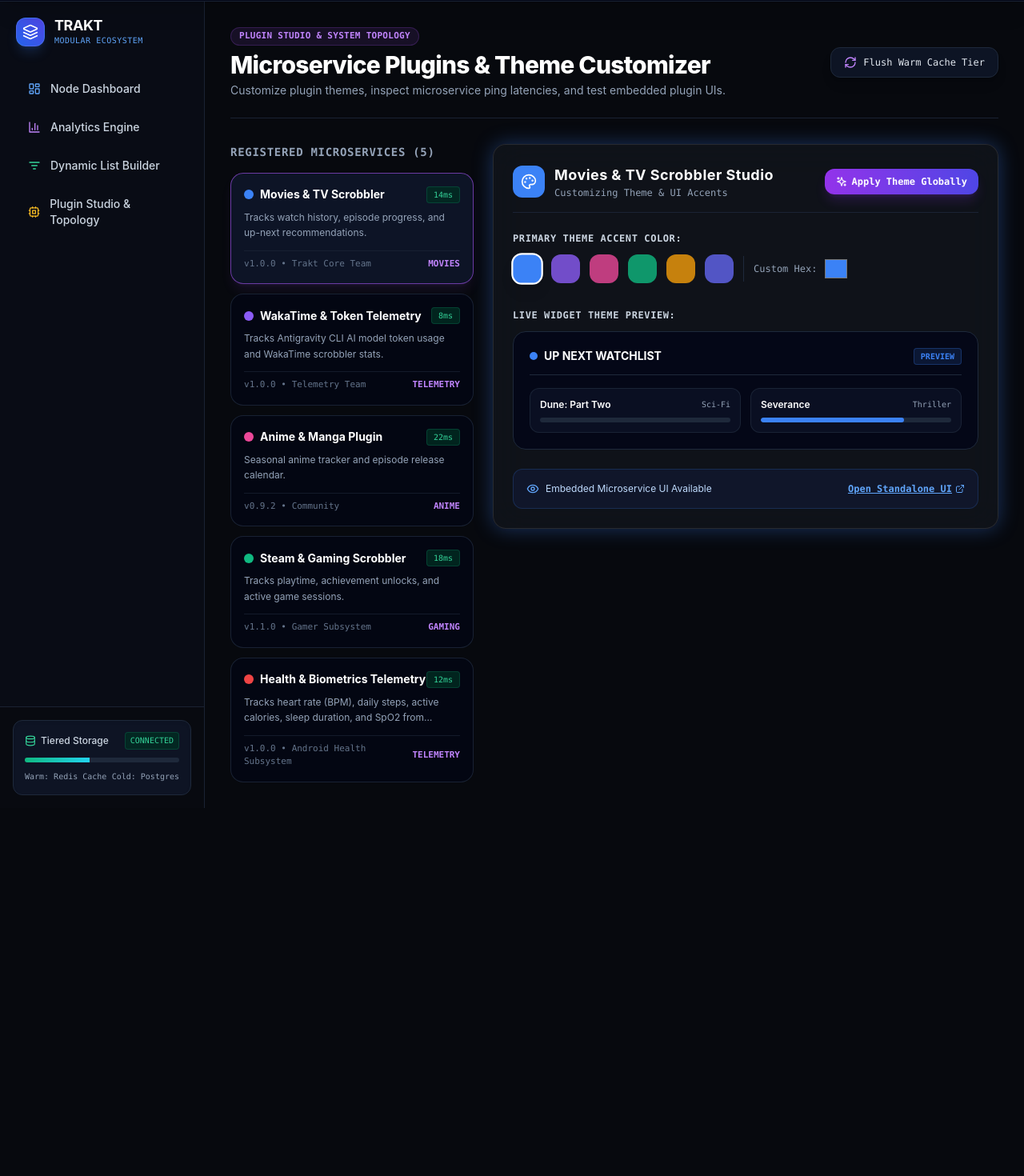
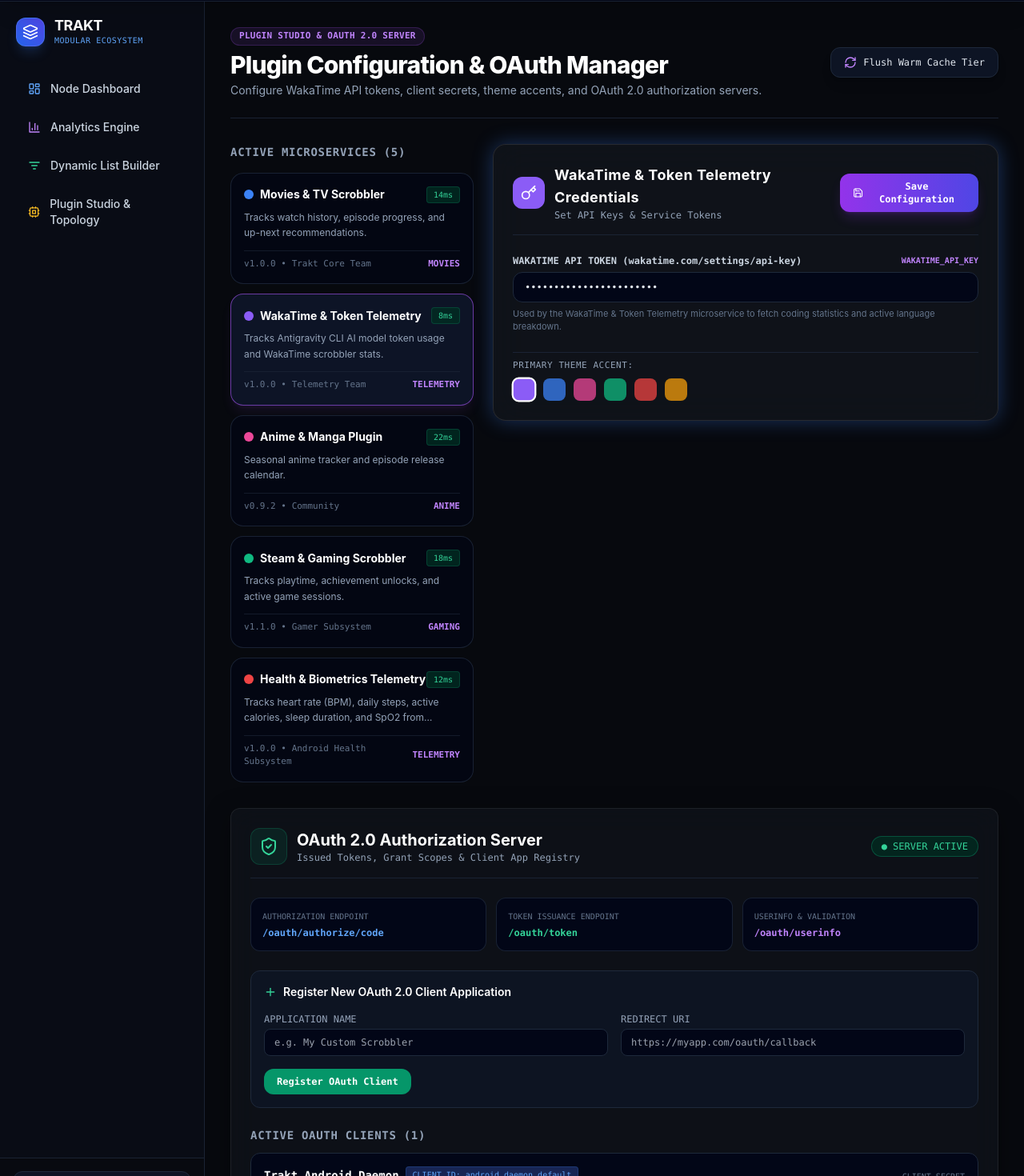
Before and after one commit to piderking/TRAKT-frontend, a Next.js app: page /plugins in a window 1280 px wide. Shown: the part 37-1507 px from the top of the page at 80% size. Before the commit the page ends 1047 px from the top, so only its background shows below. Built offline with nearby package versions, Linux system fonts and the light colour scheme; no server answers.

Commit message:
feat(ui): add Plugin Configuration Drawer and OAuth 2.0 Client Manager to /plugins

```diff
--- a/src/app/plugins/page.tsx
+++ b/src/app/plugins/page.tsx
@@ -1,6 +1,6 @@
 'use client';
 
-import React, { useState } from 'react';
+import React, { useState, useEffect } from 'react';
 import { usePlugins } from '../../context/PluginContext';
 import {
   Cpu,
@@ -9,33 +9,118 @@
   RefreshCw,
   Palette,
   Sparkles,
-  Radio,
-  Zap,
+  ShieldCheck,
+  Key,
+  Lock,
+  Check,
+  Eye,
+  Plus,
+  Copy,
+  Server,
   Terminal,
-  Check,
-  Eye
+  Save,
+  Globe
 } from 'lucide-react';
 
+interface OAuthClientData {
+  client_id: string;
+  client_secret: string;
+  client_name: string;
+  redirect_uris: string[];
+  scopes: string[];
+}
+
 export default function PluginsTopologyPage() {
-  const { plugins, activePluginId, setActivePluginId, updatePluginTheme, togglePlugin } = usePlugins();
-  const [selectedPluginId, setSelectedPluginId] = useState<string>('movies');
-  const [customColor, setCustomColor] = useState<string>('#8B5CF6');
+  const { plugins, activePluginId, setActivePluginId, updatePluginTheme } = usePlugins();
+  const [selectedPluginId, setSelectedPluginId] = useState<string>('wakatime');
   const [flushingCache, setFlushingCache] = useState(false);
+  const [savingConfig, setSavingConfig] = useState(false);
+  const [configSaved, setConfigSaved] = useState(false);
+
+  // Plugin Credentials State
+  const [wakaApiKey, setWakaApiKey] = useState('waka_sec_demo_key_99812');
+  const [traktClientId, setTraktClientId] = useState('demo_trakt_id_7781');
+  const [traktClientSecret, setTraktClientSecret] = useState('demo_trakt_secret_9981');
+  const [healthSyncToken, setHealthSyncToken] = useState('hc_token_demo_3341');
+
+  // OAuth Server State
+  const [oauthClients, setOauthClients] = useState<OAuthClientData[]>([
+    {
+      client_id: 'android_daemon_default',
+      client_secret: 'sec_8f99a1b2c3d4e5f6',
+      client_name: 'Trakt Android Daemon',
+      redirect_uris: ['https://trakt.tv/activate', 'trakt://oauth/callback'],
+      scopes: ['read', 'write', 'scrobble', 'health']
+    }
+  ]);
+  const [newClientName, setNewClientName] = useState('');
+  const [newRedirectUri, setNewRedirectUri] = useState('');
+  const [registeringClient, setRegisteringClient] = useState(false);
 
   const selectedPlugin = plugins.find(p => p.id === selectedPluginId) || plugins[0];
 
   const handleColorChange = (newColor: string) => {
-    setCustomColor(newColor);
     updatePluginTheme(selectedPluginId, {
       primaryColor: newColor,
-      glowColor: `${newColor}55`,
-      badgeBg: `bg-opacity-10 text-white border-opacity-30`
+      glowColor: `${newColor}55`
     });
   };
 
   const handleFlushCache = () => {
     setFlushingCache(true);
     setTimeout(() => setFlushingCache(false), 1200);
+  };
+
+  const handleSavePluginConfig = async () => {
+    setSavingConfig(true);
+    try {
+      let configPayload: Record<string, string> = {};
+      if (selectedPluginId === 'wakatime') {
+        configPayload = { wakatime_api_key: wakaApiKey, sync_interval_mins: '15' };
+      } else if (selectedPluginId === 'movies') {
+        configPayload = { trakt_client_id: traktClientId, trakt_client_secret: traktClientSecret };
+      } else if (selectedPluginId === 'health') {
+        configPayload = { health_connect_sync_token: healthSyncToken };
+      }
+
+      await fetch(`${process.env.NEXT_PUBLIC_API_URL || 'https://backend-development-8adc.up.railway.app'}/api/v1/plugins/config?plugin_id=${selectedPluginId}`, {
+        method: 'POST',
+        headers: { 'Content-Type': 'application/json' },
+        body: JSON.stringify(configPayload)
+      });
+
+      setConfigSaved(true);
+      setTimeout(() => setConfigSaved(false), 2000);
+    } catch (err) {
+      console.error('Failed to save plugin config:', err);
+    } finally {
+      setSavingConfig(false);
+    }
+  };
+
+  const handleRegisterOAuthClient = async (e: React.FormEvent) => {
+    e.preventDefault();
+    if (!newClientName || !newRedirectUri) return;
+    setRegisteringClient(true);
+    try {
+      const res = await fetch(`${process.env.NEXT_PUBLIC_API_URL || 'https://backend-development-8adc.up.railway.app'}/oauth/clients/register`, {
+        method: 'POST',
+        headers: { 'Content-Type': 'application/json' },
+        body: JSON.stringify({
+          client_name: newClientName,
+          redirect_uris: [newRedirectUri],
+          scopes: ['read', 'write', 'scrobble']
+        })
+      });
+      const data = await res.json();
+      setOauthClients(prev => [data, ...prev]);
+      setNewClientName('');
+      setNewRedirectUri('');
+    } catch (err) {
+      console.error('Failed to register OAuth client:', err);
+    } finally {
+      setRegisteringClient(false);
+    }
   };
 
   return (
@@ -45,14 +130,14 @@
         <div>
           <div className="flex items-center space-x-2 mb-1.5">
             <span className="px-2.5 py-0.5 rounded-full text-[11px] font-mono font-semibold tracking-wide bg-purple-500/10 text-purple-400 border border-purple-500/20">
-              PLUGIN STUDIO & SYSTEM TOPOLOGY
+              PLUGIN STUDIO & OAUTH 2.0 SERVER
             </span>
           </div>
           <h1 className="text-3xl font-extrabold text-white tracking-tight flex items-center gap-2">
-            <span>Microservice Plugins & Theme Customizer</span>
+            <span>Plugin Configuration & OAuth Manager</span>
           </h1>
           <p className="text-sm text-slate-400 mt-1">
-            Customize plugin themes, inspect microservice ping latencies, and test embedded plugin UIs.
+            Configure WakaTime API tokens, client secrets, theme accents, and OAuth 2.0 authorization servers.
           </p>
         </div>
 
@@ -62,7 +147,7 @@
           className="px-4 py-2.5 rounded-xl bg-slate-900/80 text-slate-200 hover:text-white border border-slate-800 hover:border-slate-700 font-mono text-xs flex items-center space-x-2 shadow-lg transition-all"
         >
           <RefreshCw className={`w-4 h-4 text-purple-400 ${flushingCache ? 'animate-spin' : ''}`} />
-          <span>{flushingCache ? 'Flushing Redis Warm Tier...' : 'Flush Warm Cache Tier'}</span>
+          <span>{flushingCache ? 'Flushing Warm Tier Cache...' : 'Flush Warm Cache Tier'}</span>
         </button>
       </div>
 
@@ -71,7 +156,7 @@
         {/* Left Column: Registered Microservice Plugins List */}
         <div className="space-y-4">
           <h2 className="text-sm font-semibold font-mono text-slate-400 uppercase tracking-wider">
-            Registered Microservices ({plugins.length})
+            Active Microservices ({plugins.length})
           </h2>
 
           <div className="space-y-3">
@@ -112,9 +197,9 @@
           </div>
         </div>
 
-        {/* Middle & Right Column: Theme Customizer Studio */}
+        {/* Right Column: Plugin Credentials & Settings Panel */}
         <div className="lg:col-span-2 space-y-6">
-          {/* Customizer Studio Card */}
+          {/* Section 1: Plugin API Key & Credentials Configuration */}
           <div className="glass-panel-glow p-6 rounded-2xl border border-slate-800 space-y-6">
             <div className="flex items-center justify-between pb-4 border-b border-slate-800/80">
               <div className="flex items-center space-x-3">
@@ -122,125 +207,200 @@
                   className="p-2.5 rounded-xl text-white font-bold"
                   style={{ backgroundColor: selectedPlugin.theme.primaryColor }}
                 >
-                  <Palette className="w-5 h-5" />
+                  <Key className="w-5 h-5" />
                 </div>
                 <div>
-                  <h3 className="text-lg font-bold text-white tracking-wide">{selectedPlugin.name} Studio</h3>
-                  <p className="text-xs text-slate-400 font-mono">Customizing Theme & UI Accents</p>
+                  <h3 className="text-lg font-bold text-white tracking-wide">{selectedPlugin.name} Credentials</h3>
+                  <p className="text-xs text-slate-400 font-mono">Set API Keys & Service Tokens</p>
                 </div>
               </div>
 
               <button
-                onClick={() => setActivePluginId(selectedPlugin.id)}
-                className="px-3.5 py-2 rounded-xl text-xs font-mono font-semibold text-white bg-gradient-to-r from-purple-600 to-indigo-600 shadow-lg shadow-purple-600/20 flex items-center space-x-1.5"
+                onClick={handleSavePluginConfig}
+                disabled={savingConfig}
+                className="px-4 py-2 rounded-xl text-xs font-mono font-semibold text-white bg-gradient-to-r from-purple-600 to-indigo-600 shadow-lg shadow-purple-600/20 flex items-center space-x-1.5 transition-all hover:from-purple-500 hover:to-indigo-500"
               >
-                <Sparkles className="w-3.5 h-3.5" />
-                <span>Apply Theme Globally</span>
+                <Save className="w-3.5 h-3.5" />
+                <span>{configSaved ? 'Saved to Gateway!' : savingConfig ? 'Saving...' : 'Save Configuration'}</span>
               </button>
             </div>
 
-            {/* Accent Color Palette Selector */}
-            <div className="space-y-3">
-              <label className="text-xs font-mono text-slate-300 font-semibold uppercase tracking-wider block">
-                Primary Theme Accent Color:
+            {/* Plugin Specific Credentials Forms */}
+            {selectedPluginId === 'wakatime' && (
+              <div className="space-y-4 text-xs font-mono">
+                <div className="space-y-1.5">
+                  <label className="text-slate-300 font-semibold flex items-center justify-between">
+                    <span>WAKATIME API TOKEN (wakatime.com/settings/api-key)</span>
+                    <span className="text-purple-400 text-[10px]">WAKATIME_API_KEY</span>
                   </label>
-              <div className="flex flex-wrap gap-3 items-center">
-                {['#3B82F6', '#8B5CF6', '#EC4899', '#10B981', '#F59E0B', '#6366F1'].map(color => (
+                  <input
+                    type="password"
+                    value={wakaApiKey}
+                    onChange={e => setWakaApiKey(e.target.value)}
+                    placeholder="sec_wakatime_key_..."
+                    className="w-full px-3.5 py-2.5 rounded-xl bg-slate-950 border border-slate-800 text-slate-200 focus:outline-none focus:border-purple-500"
+                  />
+                  <p className="text-[11px] text-slate-500 font-sans">
+                    Used by the WakaTime & Token Telemetry microservice to fetch coding statistics and active language breakdown.
+                  </p>
+                </div>
+              </div>
+            )}
+
+            {selectedPluginId === 'movies' && (
+              <div className="space-y-4 text-xs font-mono">
+                <div className="space-y-1.5">
+                  <label className="text-slate-300 font-semibold">TRAKT OAUTH CLIENT ID</label>
+                  <input
+                    type="text"
+                    value={traktClientId}
+                    onChange={e => setTraktClientId(e.target.value)}
+                    className="w-full px-3.5 py-2.5 rounded-xl bg-slate-950 border border-slate-800 text-slate-200 focus:outline-none focus:border-blue-500"
+                  />
+                </div>
+                <div className="space-y-1.5">
+                  <label className="text-slate-300 font-semibold">TRAKT OAUTH CLIENT SECRET</label>
+                  <input
+                    type="password"
+                    value={traktClientSecret}
+                    onChange={e => setTraktClientSecret(e.target.value)}
+                    className="w-full px-3.5 py-2.5 rounded-xl bg-slate-950 border border-slate-800 text-slate-200 focus:outline-none focus:border-blue-500"
+                  />
+                </div>
+              </div>
+            )}
+
+            {selectedPluginId === 'health' && (
+              <div className="space-y-4 text-xs font-mono">
+                <div className="space-y-1.5">
+                  <label className="text-slate-300 font-semibold">ANDROID HEALTH CONNECT SYNC TOKEN</label>
+                  <input
+                    type="password"
+                    value={healthSyncToken}
+                    onChange={e => setHealthSyncToken(e.target.value)}
+                    className="w-full px-3.5 py-2.5 rounded-xl bg-slate-950 border border-slate-800 text-slate-200 focus:outline-none focus:border-red-500"
+                  />
+                </div>
+              </div>
+            )}
+
+            {/* Accent Palette Customizer */}
+            <div className="space-y-2 pt-2 border-t border-slate-800/80">
+              <span className="text-[11px] font-mono text-slate-400 uppercase tracking-wider block">
+                Primary Theme Accent:
+              </span>
+              <div className="flex gap-2.5 items-center">
+                {['#8B5CF6', '#3B82F6', '#EC4899', '#10B981', '#EF4444', '#F59E0B'].map(color => (
                   <button
                     key={color}
                     onClick={() => handleColorChange(color)}
                     style={{ backgroundColor: color }}
-                    className={`w-9 h-9 rounded-xl transition-all border-2 ${
-                      selectedPlugin.theme.primaryColor === color
-                        ? 'border-white scale-110 shadow-lg'
-                        : 'border-transparent hover:scale-105 opacity-80 hover:opacity-100'
+                    className={`w-7 h-7 rounded-lg border-2 transition-all ${
+                      selectedPlugin.theme.primaryColor === color ? 'border-white scale-110' : 'border-transparent opacity-75 hover:opacity-100'
                     }`}
                   />
                 ))}
-
-                <div className="flex items-center space-x-2 pl-3 border-l border-slate-800">
-                  <span className="text-xs font-mono text-slate-400">Custom Hex:</span>
-                  <input
-                    type="color"
-                    value={selectedPlugin.theme.primaryColor}
-                    onChange={e => handleColorChange(e.target.value)}
-                    className="w-8 h-8 rounded cursor-pointer bg-transparent border-0"
-                  />
+              </div>
+            </div>
           </div>
         </div>
       </div>
 
-            {/* Custom Widget Preview Panel */}
-            <div className="space-y-3 pt-2">
-              <span className="text-xs font-mono text-slate-300 font-semibold uppercase tracking-wider block">
-                Live Widget Theme Preview:
-              </span>
-              <div className="p-5 rounded-2xl bg-slate-950/80 border border-slate-800 space-y-4">
-                <div className="flex justify-between items-center pb-3 border-b border-slate-800">
-                  <div className="flex items-center space-x-2">
-                    <span
-                      className="w-2.5 h-2.5 rounded-full"
-                      style={{ backgroundColor: selectedPlugin.theme.primaryColor }}
-                    />
-                    <span className="font-bold text-white text-sm">{selectedPlugin.widget.title}</span>
+      {/* Section 2: OAuth 2.0 Authorization Server Suite */}
+      <div className="glass-panel p-6 rounded-2xl border border-slate-800 space-y-6">
+        <div className="flex items-center justify-between pb-4 border-b border-slate-800/80">
+          <div className="flex items-center space-x-3">
+            <div className="p-2.5 rounded-xl bg-emerald-500/10 text-emerald-400 border border-emerald-500/20">
+              <ShieldCheck className="w-6 h-6" />
             </div>
-                  <span
-                    className="text-[10px] font-mono px-2 py-0.5 rounded font-semibold"
-                    style={{
-                      backgroundColor: `${selectedPlugin.theme.primaryColor}22`,
-                      color: selectedPlugin.theme.primaryColor,
-                      border: `1px solid ${selectedPlugin.theme.primaryColor}44`
-                    }}
-                  >
-                    PREVIEW
+            <div>
+              <h2 className="text-xl font-bold text-white">OAuth 2.0 Authorization Server</h2>
+              <p className="text-xs text-slate-400 font-mono">Issued Tokens, Grant Scopes & Client App Registry</p>
+            </div>
+          </div>
+          <span className="text-xs font-mono text-emerald-400 bg-emerald-950/80 px-3 py-1 rounded-full border border-emerald-500/30">
+            ● SERVER ACTIVE
           </span>
         </div>
 
-                <div className="grid grid-cols-1 md:grid-cols-2 gap-3">
-                  {selectedPlugin.widget.items.slice(0, 2).map(item => (
-                    <div
-                      key={item.id}
-                      className="p-3 rounded-xl bg-slate-900/60 border border-slate-800/80 space-y-2"
-                    >
-                      <div className="flex justify-between items-center">
-                        <span className="text-xs font-semibold text-white">{item.title}</span>
-                        <span className="text-[10px] font-mono text-slate-400">{item.tag}</span>
+        {/* OAuth Endpoints Reference Banner */}
+        <div className="grid grid-cols-1 md:grid-cols-3 gap-3 font-mono text-xs">
+          <div className="p-3.5 rounded-xl bg-slate-950 border border-slate-800/80 space-y-1">
+            <span className="text-[10px] text-slate-500">AUTHORIZATION ENDPOINT</span>
+            <p className="text-blue-400 font-semibold truncate">/oauth/authorize/code</p>
           </div>
-                      {item.progress !== undefined && (
-                        <div className="w-full bg-slate-800 h-1.5 rounded-full overflow-hidden">
-                          <div
-                            className="h-full rounded-full"
-                            style={{
-                              width: `${item.progress}%`,
-                              backgroundColor: selectedPlugin.theme.primaryColor
-                            }}
-                          />
+          <div className="p-3.5 rounded-xl bg-slate-950 border border-slate-800/80 space-y-1">
+            <span className="text-[10px] text-slate-500">TOKEN ISSUANCE ENDPOINT</span>
+            <p className="text-emerald-400 font-semibold truncate">/oauth/token</p>
           </div>
-                      )}
-                    </div>
-                  ))}
-                </div>
+          <div className="p-3.5 rounded-xl bg-slate-950 border border-slate-800/80 space-y-1">
+            <span className="text-[10px] text-slate-500">USERINFO & VALIDATION</span>
+            <p className="text-purple-400 font-semibold truncate">/oauth/userinfo</p>
           </div>
         </div>
 
-            {/* Embedded Microservice UI Preview Link */}
-            {selectedPlugin.uiEndpointUrl && (
-              <div className="p-4 rounded-xl bg-blue-950/30 border border-blue-500/20 flex items-center justify-between text-xs">
-                <div className="flex items-center space-x-2 text-blue-200">
-                  <Eye className="w-4 h-4 text-blue-400" />
-                  <span>Embedded Microservice UI Available</span>
+        {/* Register New OAuth Client Form */}
+        <form onSubmit={handleRegisterOAuthClient} className="p-4 rounded-xl bg-slate-900/60 border border-slate-800 space-y-4">
+          <h3 className="font-semibold text-white text-sm flex items-center space-x-2">
+            <Plus className="w-4 h-4 text-emerald-400" />
+            <span>Register New OAuth 2.0 Client Application</span>
+          </h3>
+
+          <div className="grid grid-cols-1 md:grid-cols-2 gap-4 text-xs font-mono">
+            <div className="space-y-1">
+              <label className="text-slate-400">APPLICATION NAME</label>
+              <input
+                type="text"
+                value={newClientName}
+                onChange={e => setNewClientName(e.target.value)}
+                placeholder="e.g. My Custom Scrobbler"
+                className="w-full px-3 py-2 rounded-lg bg-slate-950 border border-slate-800 text-slate-200 focus:outline-none focus:border-emerald-500"
+              />
             </div>
-                <a
-                  href={`${process.env.NEXT_PUBLIC_API_URL || 'https://backend-development-8adc.up.railway.app'}/static/plugins/${selectedPlugin.id}/ui`}
-                  target="_blank"
-                  rel="noreferrer"
-                  className="text-blue-400 hover:text-blue-300 font-mono font-semibold flex items-center space-x-1 underline"
+            <div className="space-y-1">
+              <label className="text-slate-400">REDIRECT URI</label>
+              <input
+                type="text"
+                value={newRedirectUri}
+                onChange={e => setNewRedirectUri(e.target.value)}
+                placeholder="https://myapp.com/oauth/callback"
+                className="w-full px-3 py-2 rounded-lg bg-slate-950 border border-slate-800 text-slate-200 focus:outline-none focus:border-emerald-500"
+              />
+            </div>
+          </div>
+
+          <button
+            type="submit"
+            disabled={registeringClient || !newClientName}
+            className="px-4 py-2 rounded-xl bg-emerald-600 hover:bg-emerald-500 text-white font-semibold text-xs font-mono transition-all flex items-center space-x-1.5"
           >
-                  <span>Open Standalone UI</span>
-                  <ExternalLink className="w-3 h-3" />
-                </a>
+            <span>{registeringClient ? 'Registering...' : 'Register OAuth Client'}</span>
+          </button>
+        </form>
+
+        {/* OAuth Clients Table */}
+        <div className="space-y-3">
+          <h3 className="text-sm font-semibold font-mono text-slate-400 uppercase tracking-wider">
+            Active OAuth Clients ({oauthClients.length})
+          </h3>
+          <div className="space-y-3 font-mono text-xs">
+            {oauthClients.map(c => (
+              <div key={c.client_id} className="p-4 rounded-xl bg-slate-950 border border-slate-800 flex flex-col md:flex-row md:items-center justify-between gap-3">
+                <div>
+                  <div className="flex items-center space-x-2">
+                    <span className="font-bold text-white text-sm">{c.client_name}</span>
+                    <span className="text-[10px] px-2 py-0.5 rounded bg-blue-950 text-blue-400 border border-blue-500/20">
+                      CLIENT ID: {c.client_id}
+                    </span>
                   </div>
-            )}
+                  <p className="text-[11px] text-slate-400 mt-1">Redirect URIs: {c.redirect_uris.join(', ')}</p>
+                </div>
+                <div className="text-right">
+                  <span className="text-[10px] text-slate-500 block">CLIENT SECRET</span>
+                  <span className="text-xs text-purple-400 font-semibold tracking-wider">{c.client_secret}</span>
+                </div>
+              </div>
+            ))}
           </div>
         </div>
       </div>
```
Lines whose indentation alone changed are shown as unchanged.
